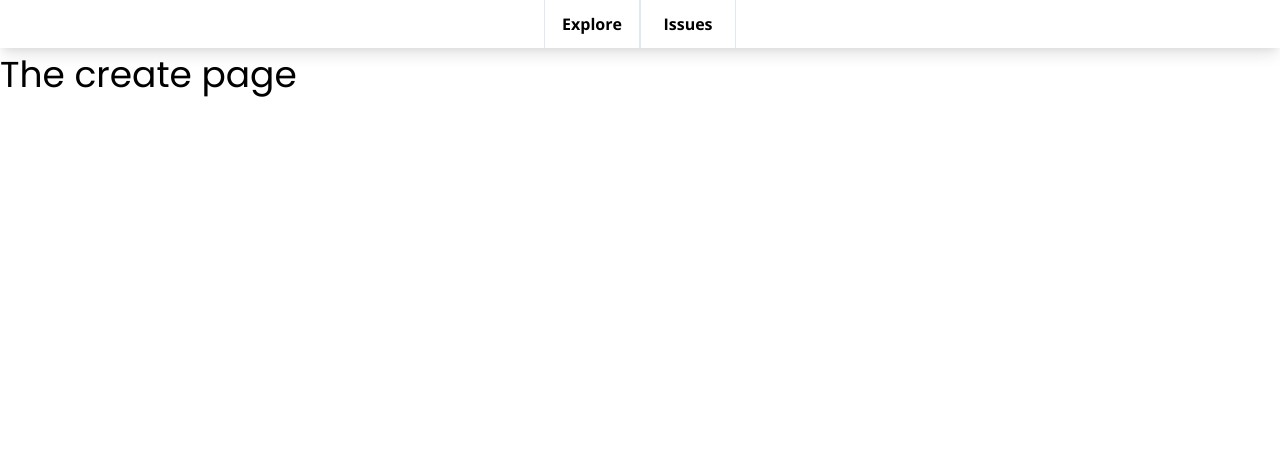
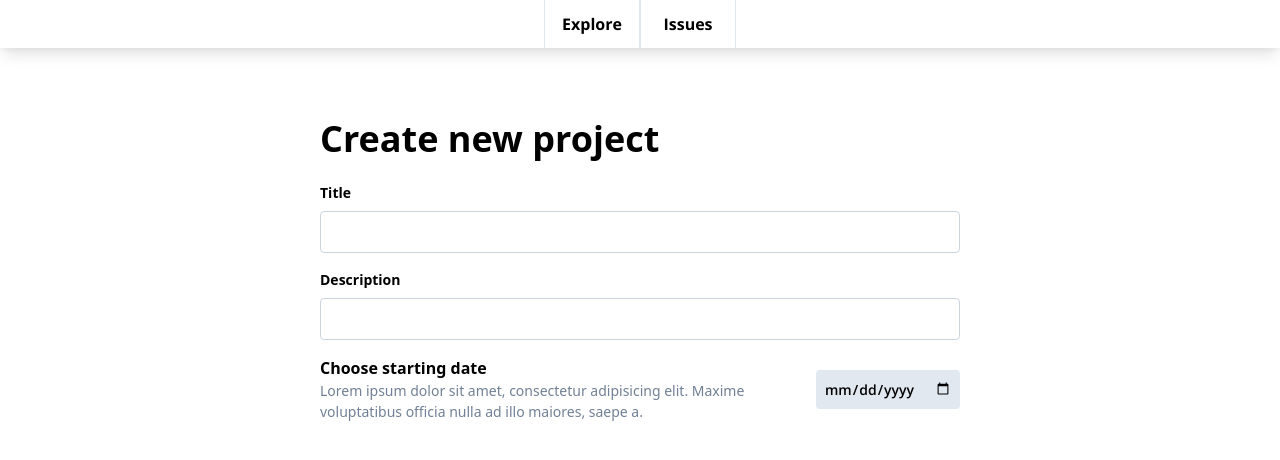
Before and after one commit to joshiprashanthd/startup, a React app in the folder root/frontend/: page /create in a window 1280 px wide. Shown: the top 460 px of the page. Built offline with nearby package versions, Linux system fonts and the light colour scheme.

Commit message:
CHORE: Add create new project section
In create page, a new project can be made.

Right now, only title, description and starting date input is added, more will come in future.

```diff
--- a/root/frontend/src/pages/create-page/index.tsx
+++ b/root/frontend/src/pages/create-page/index.tsx
@@ -1,11 +1,35 @@
-import React from "react";
+import React, { useState } from "react";
+import { InputField } from "../../components/core/input-field";
 import { Navbar } from "../../components/navbar";
 
 export const CreatePage = function (props: any) {
+  const [title, setTitle] = useState("");
+  const [description, setDescription] = useState("");
+
   return (
     <div className="w-full min-h-screen">
       <Navbar selected="create" />
-      <h1 className="w-full h-screen text-4xl font-display">The create page</h1>
+      <div className="w-2/4 h-screen mx-auto mt-16">
+        <h1 className="text-4xl font-semibold">Create new project</h1>
+        <InputField label="Title" onInputChange={setTitle} />
+        <InputField label="Description" onInputChange={setDescription} />
+        <div className="flex flex-row items-center justify-between my-4">
+          <div className="flex flex-col items-start mr-8">
+            <p className="font-semibold">Choose starting date</p>
+            <p className="text-sm text-gray-600">
+              Lorem ipsum dolor sit amet, consectetur adipisicing elit. Maxime
+              voluptatibus officia nulla ad illo maiores, saepe a.
+            </p>
+          </div>
+          <div className="w-40 ml-8">
+            <input
+              type="date"
+              className="p-2 text-sm font-semibold bg-gray-300 rounded cursor-pointer font-body focus:outline-none"
+            />
+          </div>
+        </div>
+        <div className="flex flex-row items-center justify-between my-4"></div>
+      </div>
     </div>
   );
 };
```
